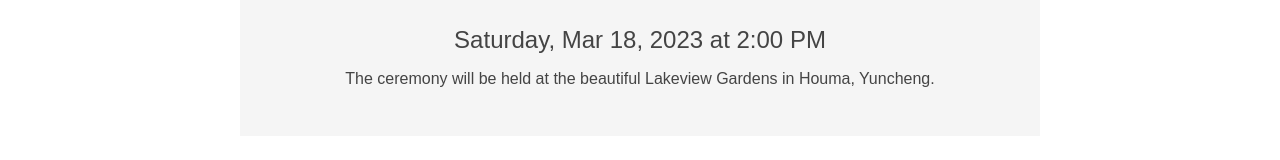
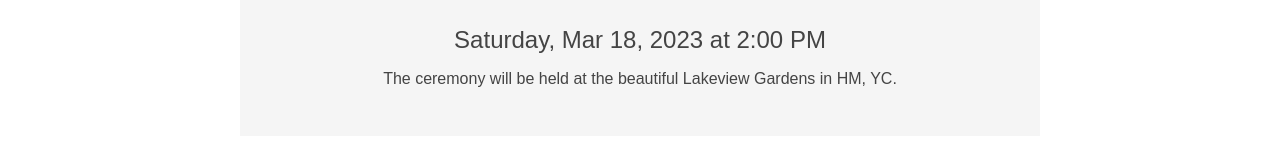
Before and after one commit to chloe1lu/TEST, a plain HTML site: page index.html in a window 1280 px wide. Shown: the part 139-299 px from the top of the page. Drawn offline with Linux system fonts and the light colour scheme.

Commit message:
Update index.html

```diff
--- a/index.html
+++ b/index.html
@@ -12,7 +12,7 @@
 	<main>
 		<section id="date-time">
 			<h2>Saturday, Mar 18, 2023 at 2:00 PM</h2>
-			<p>The ceremony will be held at the beautiful Lakeview Gardens in Houma, Yuncheng.</p>
+			<p>The ceremony will be held at the beautiful Lakeview Gardens in HM, YC.</p>
 		</section>
 		<section id="rsvp">
 			<h2>RSVP</h2>
```
